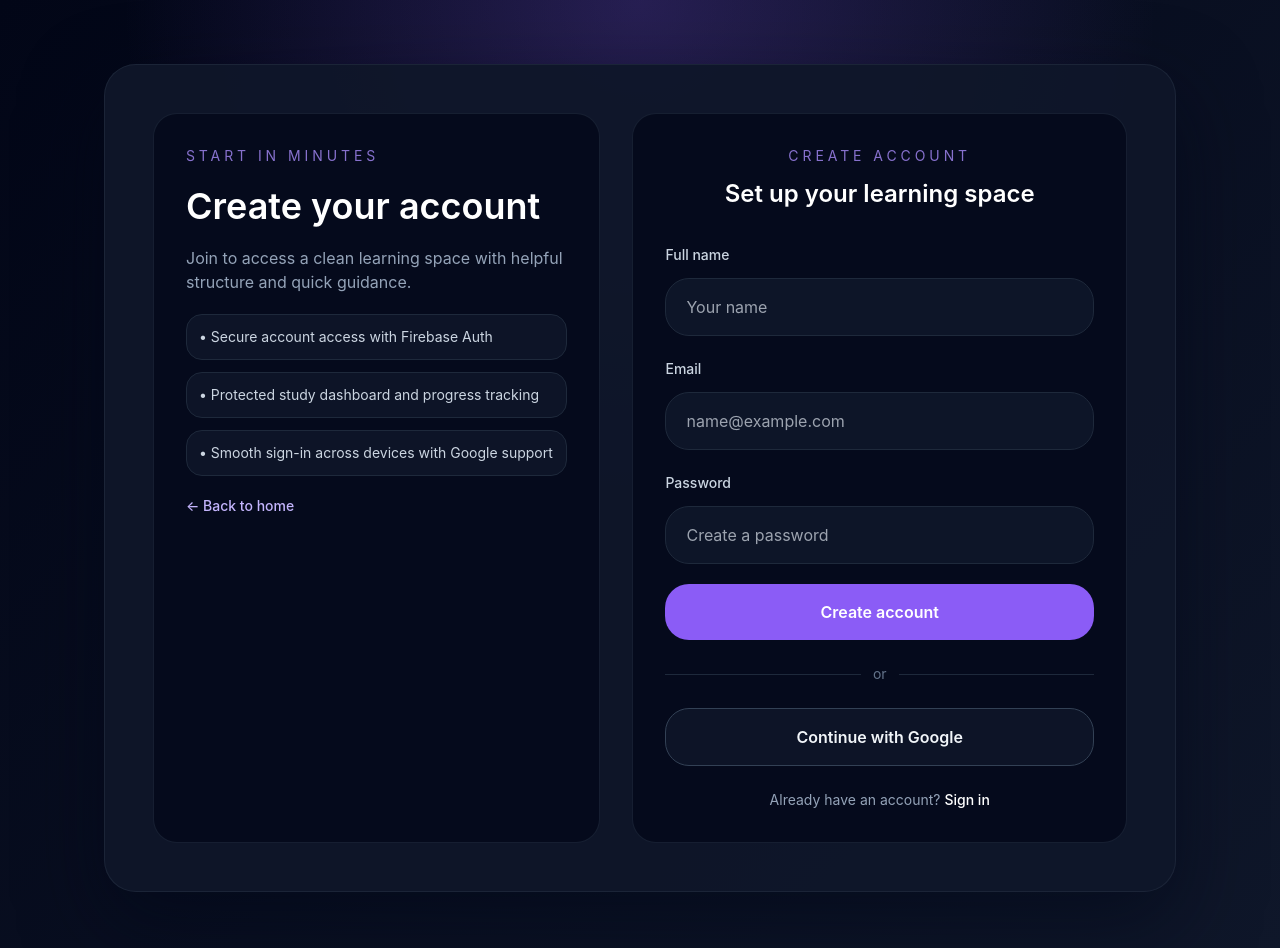
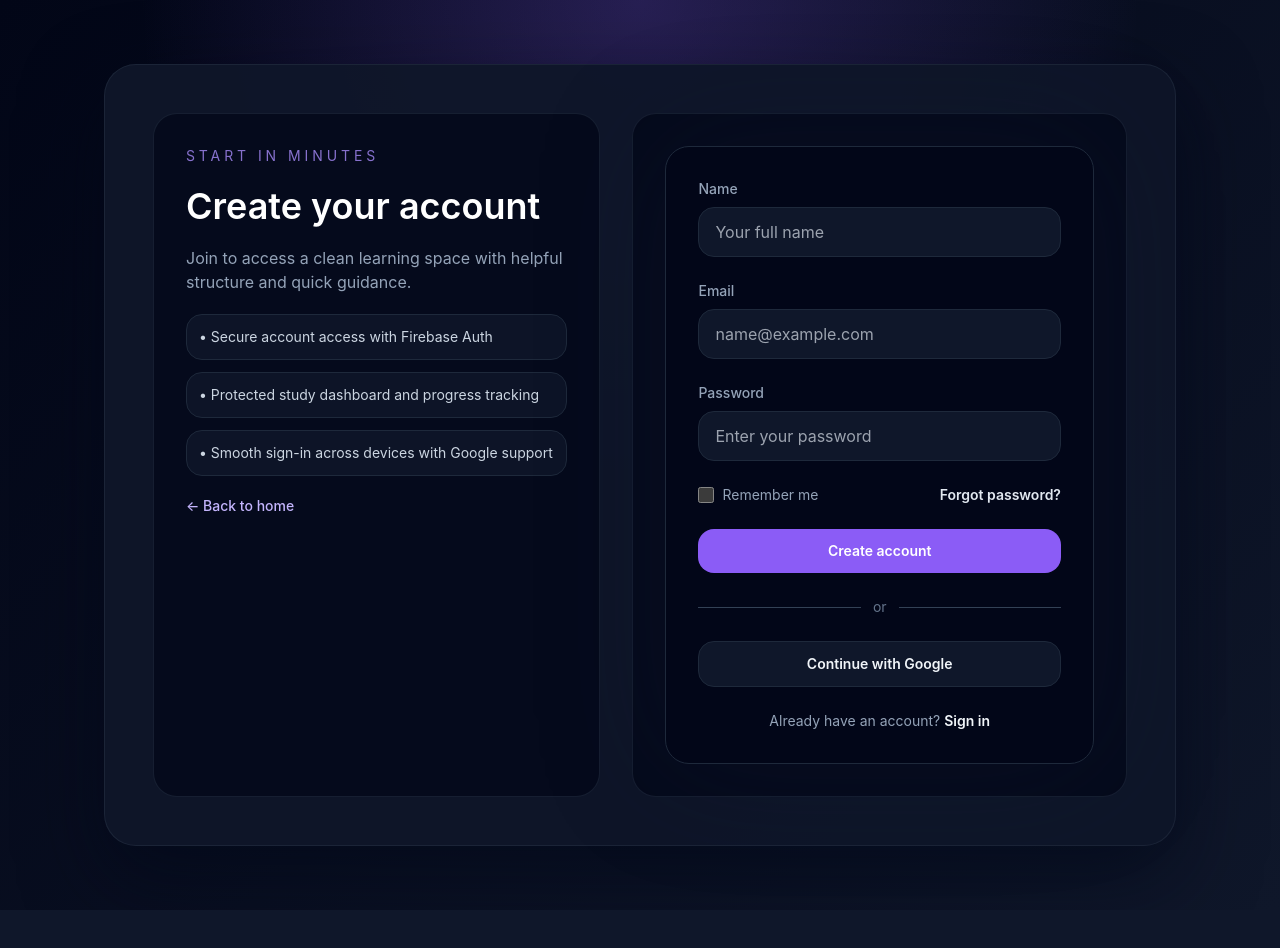
Before and after one commit to bishtprateek270-hue/ShikshaSetu, a Next.js app: page /signup in a window 1280 px wide. Shown: the top 948 px of the page. After the commit the page ends 910 px from the top, so only its background shows below. Built offline with nearby package versions, Linux system fonts and the light colour scheme; no server answers.

Commit message:
Phase 2.2: Firebase auth + protected routes implemented

```diff
--- a/app/dashboard/page.tsx
+++ b/app/dashboard/page.tsx
@@ -1,34 +1,19 @@
-'use client';
+"use client";
 
-import { useEffect } from 'react';
-import { useRouter } from 'next/navigation';
+import ProtectedRoute from '../../components/ProtectedRoute';
 import { useAuth } from '../../components/AuthProvider';
 
 export default function DashboardPage() {
-  const { user, loading, sendVerificationEmail, logout } = useAuth();
-  const router = useRouter();
-
-  useEffect(() => {
-    if (!loading && !user) {
-      router.replace('/login');
-    }
-  }, [loading, router, user]);
-
-  if (loading || !user) {
-    return (
-      <main className="flex min-h-screen items-center justify-center bg-slate-950 text-slate-100">
-        <p className="text-lg text-slate-300">Loading your learning dashboard...</p>
-      </main>
-    );
-  }
+  const { user, sendVerificationEmail, logout } = useAuth();
 
   return (
+    <ProtectedRoute>
       <main className="min-h-screen bg-[radial-gradient(circle_at_top,_rgba(139,92,246,0.25),_transparent_45%),_linear-gradient(135deg,_#020617,_#0f172a)] px-6 py-16 text-slate-100 sm:px-10 lg:px-16">
         <div className="mx-auto max-w-6xl rounded-[2rem] border border-slate-800/80 bg-slate-900/95 p-8 shadow-[0_30px_80px_rgba(2,8,23,0.55)] sm:p-10">
           <div className="flex flex-col gap-5 sm:flex-row sm:items-center sm:justify-between">
             <div>
               <p className="text-sm uppercase tracking-[0.3em] text-violet-400/80">Protected workspace</p>
-            <h1 className="mt-3 text-3xl font-semibold text-white">Welcome back, {user.displayName || user.email?.split('@')[0] || 'learner'}.</h1>
+              <h1 className="mt-3 text-3xl font-semibold text-white">Welcome back, {user?.displayName || user?.email?.split('@')[0] || 'learner'}.</h1>
               <p className="mt-3 max-w-2xl text-slate-400">
                 Your AI-powered study workspace is ready. Keep learning, review your progress, and stay on top of your next quiz.
               </p>
@@ -44,14 +29,14 @@ export default function DashboardPage() {
               <div className="mt-4 space-y-4 text-sm text-slate-300">
                 <div className="rounded-2xl border border-slate-800 bg-slate-900/80 p-4">
                   <p className="text-slate-400">Email</p>
-                <p className="mt-1 font-semibold text-white">{user.email}</p>
+                  <p className="mt-1 font-semibold text-white">{user?.email}</p>
                 </div>
                 <div className="rounded-2xl border border-slate-800 bg-slate-900/80 p-4">
                   <p className="text-slate-400">Verification</p>
-                <p className="mt-1 font-semibold text-white">{user.emailVerified ? 'Verified' : 'Pending verification'}</p>
+                  <p className="mt-1 font-semibold text-white">{user?.emailVerified ? 'Verified' : 'Pending verification'}</p>
                 </div>
               </div>
-            {!user.emailVerified ? (
+              {!user?.emailVerified ? (
                 <button onClick={() => sendVerificationEmail()} className="mt-5 rounded-full bg-violet-500 px-5 py-3 text-sm font-semibold text-white transition hover:bg-violet-400">
                   Resend verification email
                 </button>
@@ -69,5 +54,6 @@ export default function DashboardPage() {
           </div>
         </div>
       </main>
+    </ProtectedRoute>
   );
 }
--- a/components/AuthForm.tsx
+++ b/components/AuthForm.tsx
@@ -17,9 +17,6 @@ export default function AuthForm({ mode }: AuthFormProps) {
   const [isSubmitting, setIsSubmitting] = useState(false);
 
   const { signIn, signUp, signInWithGoogle, resetPassword, isConfigured } = useAuth();
-
-  const title = mode === 'login' ? 'Continue with your email' : mode === 'signup' ? 'Set up your learning space' : 'Reset your password';
-  const submitLabel = mode === 'login' ? 'Sign in' : mode === 'signup' ? 'Create account' : 'Send reset link';
 
   const handleSubmit = async (event: React.FormEvent<HTMLFormElement>) => {
     event.preventDefault();
@@ -59,118 +56,99 @@ export default function AuthForm({ mode }: AuthFormProps) {
   };
 
   return (
+    <form onSubmit={handleSubmit} className="space-y-6 rounded-3xl border border-slate-800 bg-slate-950/80 p-8 shadow-[0_0_120px_rgba(15,23,42,0.35)]">
+      {message ? <div className="rounded-2xl border border-emerald-500/20 bg-emerald-500/10 p-4 text-sm text-emerald-200">{message}</div> : null}
+      {error ? <div className="rounded-2xl border border-rose-500/20 bg-rose-500/10 p-4 text-sm text-rose-200">{error}</div> : null}
+
+      {mode === 'signup' ? (
         <div>
-      <div className="text-center">
-        <p className="text-sm uppercase tracking-[0.28em] text-violet-400/80">{mode === 'forgot' ? 'Recover access' : mode === 'signup' ? 'Create account' : 'Sign in'}</p>
-        <h2 className="mt-3 text-2xl font-semibold text-white">{title}</h2>
-      </div>
-
-      {!isConfigured ? (
-        <div className="mt-5 rounded-2xl border border-amber-500/30 bg-amber-500/10 p-4 text-sm text-amber-200">
-          Firebase is not configured yet. Add your environment variables to enable authentication.
+          <label className="block text-sm font-medium text-slate-400">Name</label>
+          <input
+            value={name}
+            onChange={(event) => setName(event.target.value)}
+            placeholder="Your full name"
+            required
+            className="mt-2 w-full rounded-2xl border border-slate-800 bg-slate-900 px-4 py-3 text-slate-100 outline-none transition focus:border-violet-400"
+          />
         </div>
       ) : null}
 
-      <form className="mt-8 space-y-5" onSubmit={handleSubmit}>
-        {mode === 'signup' ? (
-          <label className="block">
-            <span className="text-sm font-medium text-slate-300">Full name</span>
+      <div>
+        <label className="block text-sm font-medium text-slate-400">Email</label>
         <input
-              value={name}
-              onChange={(event) => setName(event.target.value)}
-              type="text"
-              placeholder="Your name"
-              className="mt-3 w-full rounded-3xl border border-slate-800 bg-slate-900/90 px-5 py-4 text-slate-100 outline-none transition focus:border-violet-400 focus:ring-4 focus:ring-violet-400/10"
-              required
-            />
-          </label>
-        ) : null}
-
-        <label className="block">
-          <span className="text-sm font-medium text-slate-300">Email</span>
-          <input
+          type="email"
           value={email}
           onChange={(event) => setEmail(event.target.value)}
-            type="email"
           placeholder="name@example.com"
-            className="mt-3 w-full rounded-3xl border border-slate-800 bg-slate-900/90 px-5 py-4 text-slate-100 outline-none transition focus:border-violet-400 focus:ring-4 focus:ring-violet-400/10"
           required
+          className="mt-2 w-full rounded-2xl border border-slate-800 bg-slate-900 px-4 py-3 text-slate-100 outline-none transition focus:border-violet-400"
         />
-        </label>
+      </div>
 
       {mode !== 'forgot' ? (
-          <label className="block">
-            <span className="text-sm font-medium text-slate-300">Password</span>
+        <div>
+          <label className="block text-sm font-medium text-slate-400">Password</label>
           <input
+            type="password"
             value={password}
             onChange={(event) => setPassword(event.target.value)}
-              type="password"
-              placeholder={mode === 'signup' ? 'Create a password' : 'Enter your password'}
-              className="mt-3 w-full rounded-3xl border border-slate-800 bg-slate-900/90 px-5 py-4 text-slate-100 outline-none transition focus:border-violet-400 focus:ring-4 focus:ring-violet-400/10"
+            placeholder="Enter your password"
             required
-              minLength={6}
+            className="mt-2 w-full rounded-2xl border border-slate-800 bg-slate-900 px-4 py-3 text-slate-100 outline-none transition focus:border-violet-400"
           />
-          </label>
-        ) : null}
-
-        {mode === 'login' ? (
-          <div className="flex items-center justify-between text-sm text-slate-400">
-            <label className="flex items-center gap-2">
-              <input type="checkbox" className="h-4 w-4 rounded border-slate-700 bg-slate-900" />
-              Remember me
-            </label>
-            <Link href="/forgot-password" className="text-violet-300 hover:text-violet-200">
-              Forgot password?
-            </Link>
         </div>
       ) : null}
 
-        {error ? <p className="rounded-2xl border border-rose-500/30 bg-rose-500/10 p-3 text-sm text-rose-200">{error}</p> : null}
-        {message ? <p className="rounded-2xl border border-emerald-500/30 bg-emerald-500/10 p-3 text-sm text-emerald-200">{message}</p> : null}
+      <div className="flex items-center justify-between gap-4 text-sm text-slate-400">
+        {mode !== 'forgot' ? (
+          <label className="flex items-center gap-2">
+            <input type="checkbox" className="h-4 w-4 rounded border-slate-700 bg-slate-900 text-violet-500" />
+            Remember me
+          </label>
+        ) : null}
+        {mode !== 'forgot' ? (
+          <a href="/forgot-password" className="font-semibold text-slate-200 transition hover:text-white">
+            Forgot password?
+          </a>
+        ) : null}
+      </div>
 
-        <button type="submit" disabled={isSubmitting} className="w-full rounded-3xl bg-violet-500 px-6 py-4 text-base font-semibold text-white transition hover:bg-violet-400 disabled:cursor-not-allowed disabled:opacity-70">
-          {isSubmitting ? 'Please wait...' : submitLabel}
+      <button
+        type="submit"
+        disabled={isSubmitting || !isConfigured}
+        className="w-full rounded-2xl bg-violet-500 px-5 py-3 text-sm font-semibold text-white transition hover:bg-violet-400 disabled:cursor-not-allowed disabled:opacity-60"
+      >
+        {mode === 'login' ? 'Sign in' : mode === 'signup' ? 'Create account' : 'Send reset link'}
       </button>
-      </form>
 
       {mode !== 'forgot' ? (
         <>
-          <div className="my-6 flex items-center gap-3 text-sm text-slate-500">
-            <div className="h-px flex-1 bg-slate-800" />
+          <div className="flex items-center gap-3 text-sm text-slate-500">
+            <span className="h-px flex-1 bg-slate-700" />
             <span>or</span>
-            <div className="h-px flex-1 bg-slate-800" />
+            <span className="h-px flex-1 bg-slate-700" />
           </div>
 
-          <button type="button" onClick={handleGoogleSignIn} disabled={isSubmitting} className="w-full rounded-3xl border border-slate-700 bg-slate-900/80 px-6 py-4 text-base font-semibold text-slate-100 transition hover:border-violet-400 hover:text-white disabled:cursor-not-allowed disabled:opacity-70">
+          <button
+            type="button"
+            onClick={handleGoogleSignIn}
+            disabled={isSubmitting || !isConfigured}
+            className="w-full rounded-2xl border border-slate-800 bg-slate-900 px-5 py-3 text-sm font-semibold text-slate-100 transition hover:border-violet-400 disabled:cursor-not-allowed disabled:opacity-60"
+          >
             Continue with Google
           </button>
         </>
       ) : null}
 
-      <p className="mt-6 text-center text-sm text-slate-400">
+      <div className="text-center text-sm text-slate-400">
         {mode === 'login' ? (
-          <>
-            New here?{' '}
-            <Link href="/signup" className="font-medium text-white hover:text-violet-300">
-              Create an account
-            </Link>
-          </>
+          <>New here? <a href="/signup" className="font-semibold text-slate-100 hover:text-white">Create an account</a></>
         ) : mode === 'signup' ? (
-          <>
-            Already have an account?{' '}
-            <Link href="/login" className="font-medium text-white hover:text-violet-300">
-              Sign in
-            </Link>
-          </>
+          <>Already have an account? <a href="/login" className="font-semibold text-slate-100 hover:text-white">Sign in</a></>
         ) : (
-          <>
-            Back to{' '}
-            <Link href="/login" className="font-medium text-white hover:text-violet-300">
-              sign in
-            </Link>
-          </>
+          <>Remembered your password? <a href="/login" className="font-semibold text-slate-100 hover:text-white">Sign in</a></>
         )}
-      </p>
       </div>
+    </form>
   );
 }
--- a/components/AuthProvider.tsx
+++ b/components/AuthProvider.tsx
@@ -11,6 +11,8 @@ import {
   signInWithPopup,
   signOut as firebaseSignOut,
   updateProfile,
+  setPersistence,
+  browserLocalPersistence,
   type User,
 } from 'firebase/auth';
 import { getFirebaseAuth, googleProvider, isFirebaseConfigured } from '../lib/firebase';
@@ -42,12 +44,29 @@ export function AuthProvider({ children }: { children: React.ReactNode }) {
       return;
     }
 
-    const unsubscribe = onAuthStateChanged(auth, (currentUser) => {
-      setUser(currentUser);
-      setLoading(false);
-    });
+    // Ensure auth state persists across refreshes and attach listener
+    let unsubscribe: (() => void) | undefined;
+    let mounted = true;
 
-    return () => unsubscribe();
+    (async () => {
+      try {
+        await setPersistence(auth, browserLocalPersistence);
+      } catch (e) {
+        // ignore persistence errors; we'll still listen for auth state
+      }
+
+      if (!mounted) return;
+
+      unsubscribe = onAuthStateChanged(auth, (currentUser) => {
+        setUser(currentUser);
+        setLoading(false);
+      });
+    })();
+
+    return () => {
+      mounted = false;
+      if (unsubscribe) unsubscribe();
+    };
   }, []);
 
   const signUp = async (email: string, password: string, name: string) => {
@@ -115,7 +134,7 @@ export function AuthProvider({ children }: { children: React.ReactNode }) {
       await firebaseSignOut(auth);
     }
     setUser(null);
-    router.push('/');
+    router.replace('/login');
   };
 
   const value = useMemo<AuthContextValue>(() => ({
--- /dev/null
+++ b/components/ProtectedRoute.tsx
@@ -0,0 +1,28 @@
+'use client';
+
+import { useEffect } from 'react';
+import { useRouter } from 'next/navigation';
+import { useAuth } from './AuthProvider';
+
+export default function ProtectedRoute({ children }: { children: React.ReactNode }) {
+  const { user, loading } = useAuth();
+  const router = useRouter();
+
+  useEffect(() => {
+    if (!loading && !user) {
+      router.replace('/login');
+    }
+  }, [loading, user, router]);
+
+  if (loading) {
+    return (
+      <main className="flex min-h-screen items-center justify-center bg-slate-950 text-slate-100">
+        <p className="text-lg text-slate-300">Checking your session...</p>
+      </main>
+    );
+  }
+
+  if (!user) return null;
+
+  return <>{children}</>;
+}
```
Also changed, not shown: app/learning/page.tsx (added, +16 -0 lines), app/login/page.tsx (+14 -1 lines), app/profile/page.tsx (added, +21 -0 lines). Lines whose indentation alone changed are shown as unchanged.
